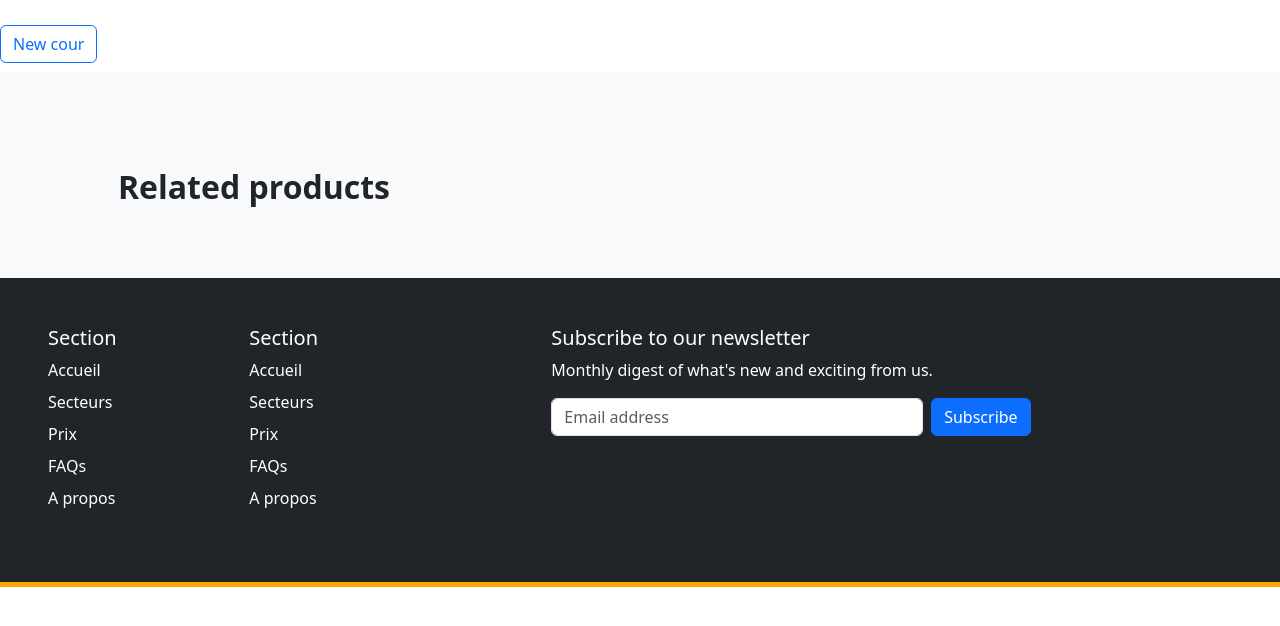
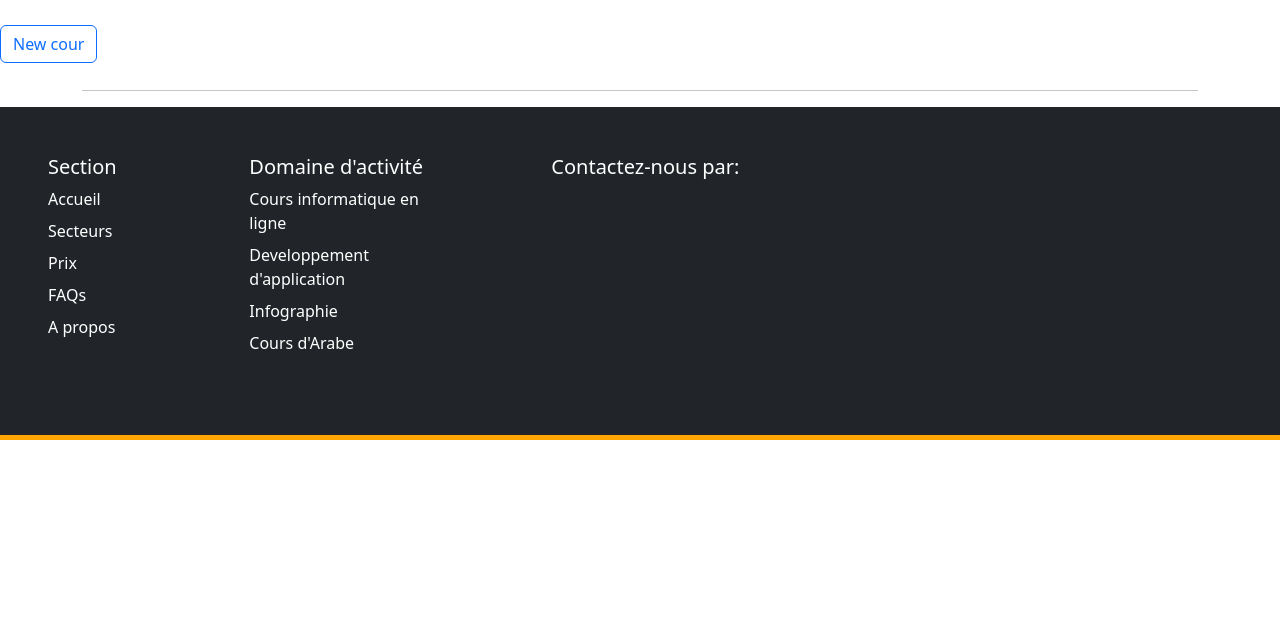
Before and after one commit to Zicrou/awformations, a Rails app: page /cours in a window 1280 px wide. Shown: the part 76-702 px from the top of the page. Run offline with Rails 7, Linux system fonts and the light colour scheme; data comes from the database, SQL or seed files in the repository; data that the repository does not hold is empty; style sheets or scripts are compiled from the project's sources; some libraries are stand-ins or nearby versions.

Commit message:
Restyled Cours Index for

```diff
--- a/app/views/cours/index.html.erb
+++ b/app/views/cours/index.html.erb
@@ -4,65 +4,24 @@
   <h1>
     <%= link_to "New cour", new_cour_path, class:"btn btn-outline-primary" %>
   </h1>
-
-
   <div id="cours">
-
-  <!-- Related items section-->
-  <section class="py-5 bg-light">
-    <div class="container px-4 px-lg-5 mt-5">
-      <h2 class="fw-bolder mb-4">Related products</h2>
-      <div class="row gx-4 gx-lg-5 row-cols-2 row-cols-md-3 row-cols-xl-3 justify-content-center">
-      <% @cours.each do |cour| %>
-        <div class="col mb-5">
-          <div class="card h-100">
-            <!-- Product image-->
-            <!--img class="card-img-top" src="https://dummyimage.com/450x300/dee2e6/6c757d.jpg" alt="..." / -->
-            <%= image_tag cour.thumbnail, class:"card-img-top", alt:"..." if cour.thumbnail.present? %>
-            <!-- Product details-->
-            <div class="card-body p-4">
-              <div class="text-center">
-                <!-- Product name-->
-                <h5 class="fw-bolder">Fancy Product</h5>
-                <!-- Product price-->
-                $40.00 - $80.00
-              </div>
+    <main style="">
+      <div class="container marketing" style="margin-top:2%;">
+        <% @cours.each do |cour| %>
+        <hr class="featurette-divider">
+          <div class="row featurette mb-4">
+            <div class="col-md-7">
+              <h2 class="featurette-heading fw-normal lh-1"><%= cour.title %><span class="text-body-secondary"> Prix: €80.00.</span></h2>
+              <p class="lead"><%= cour.description %></p>
+              <%= link_to "Voir +", cour, class:"btn btn-warning mt-auto m-2", style:"" %>
+              <%= link_to "Panier", "#", class:"btn btn-danger mt-auto m-2", style:"" %>
             </div>
-            <!-- Product actions-->
-            <div class="card-footer py-4 pt-0 border-top-0 bg-transparent">
-              <div class="text-center">
-                <!--a class="btn btn-outline-dark mt-auto mx-2" href="#">Voir +</a-->
-                <%= link_to "Voir +", cour, class:"btn btn-outline-dark mt-auto m-2", style:"" %>
-                <%= link_to "Panier", "#", class:"btn btn-outline-dark mt-auto m-2", style:"" %>
-                <!--a class="btn btn-outline-dark mt-auto" href="#">Panier</a -->
-              </div>
+            <div class="col-md-5">
+              <%= image_tag cour.thumbnail, class:"card-img-top", alt:"..." if cour.thumbnail.present? %>
             </div>
           </div>
-        </div>
-      <% end %>
+        <% end %>
+        <hr class="featurette-divider">
       </div>
-
-
-    </div>
-  </section>
-
-    <!--div class="container d-flex justify-content-center">
-    <div class="row justify-content-center">
-      <% #@cours.each do |cour| %>
-        <div class="card" style="width: 25rem; margin:2%;padding:0%; border: 3px solid #FF7733;border-top-left-radius: 2%;border-top-right-radius: 2%;">
-		      <%#= image_tag(cour.thumbnail, style:"width:auto;height:auto;", class:"card-img-top", alt:"...") if cour.thumbnail.present? %>
-          <div class="card-body">
-            <h5 class="card-title"><%#= cour.title %></h5>
-            <p class="card-text"><%#= cour.description %></p>
-            <div class="d-flex justify-content-between">
-              <%#= link_to "Voir plus...", cour, class:"btn btn-outline-primary", style:"" %>
-              <span class="fw-bold text-decoration-underline" style="border-top: 2px solid #FF7733;font-size:2rem;">89€</span>
-            </div>
-          </div>
-        </div>
-          <%#= render cour %>
-      <%# end %>
-    </div>
-    </div-->
   </div>
 </div>
--- a/app/views/shared/_footer.html.erb
+++ b/app/views/shared/_footer.html.erb
@@ -2,7 +2,7 @@
 <div class="px-5 bg-dark" style="border-bottom: 5px solid orange;">
   <footer class="py-5">
     <div class="row text-white">
-      <div class="col-6 col-md-2 mb-3">
+      <div class="col-5 col-md-2 mb-3">
         <h5>Section</h5>
         <ul class="nav flex-column">
           <li class="nav-item mb-2"><a href="#" class="nav-link p-0 text-white">Accueil</a></li>
@@ -14,26 +14,25 @@
       </div>
 
       <div class="col-6 col-md-2 mb-3">
-        <h5>Section</h5>
+        <h5>Domaine d'activité</h5>
         <ul class="nav flex-column">
-          <li class="nav-item mb-2"><a href="#" class="nav-link p-0 text-white">Accueil</a></li>
-          <li class="nav-item mb-2"><a href="#" class="nav-link p-0 text-white">Secteurs</a></li>
-          <li class="nav-item mb-2"><a href="#" class="nav-link p-0 text-white">Prix</a></li>
-          <li class="nav-item mb-2"><a href="#" class="nav-link p-0 text-white">FAQs</a></li>
-          <li class="nav-item mb-2"><a href="#" class="nav-link p-0 text-white">A propos</a></li>
+          <li class="nav-item mb-2"><a href="#" class="nav-link p-0 text-white">Cours informatique en ligne</a></li>
+          <li class="nav-item mb-2"><a href="#" class="nav-link p-0 text-white">Developpement d'application</a></li>
+          <li class="nav-item mb-2"><a href="#" class="nav-link p-0 text-white">Infographie</a></li>
+          <li class="nav-item mb-2"><a href="#" class="nav-link p-0 text-white">Cours d'Arabe</a></li>
+          <li class="nav-item mb-2"><a href="#" class="nav-link p-0 text-white"></a></li>
         </ul>
       </div>
 
       <div class="col-md-5 offset-md-1 mb-3">
-        <form>
-          <h5>Subscribe to our newsletter</h5>
-          <p>Monthly digest of what's new and exciting from us.</p>
+          <h5>Contactez-nous par: </h5>
+          <p></p>
           <div class="d-flex flex-column flex-sm-row w-100 gap-2">
-            <label for="newsletter1" class="visually-hidden">Email address</label>
-            <input id="newsletter1" type="text" class="form-control" placeholder="Email address">
-            <button class="btn btn-primary" type="button">Subscribe</button>
+            <i class="fa-brands fa-font-awesome"></i>
+            <i class="fa-solid fa-user-secret"></i>
+            <i class="fa-regular fa-bell"></i>
+            <i class="fa-solid fa-user-secret"></i>
           </div>
-        </form>
       </div>
     </div>
 </footer>
```
Also changed, not shown: app/views/cours/index_old.erb (added, +86 -0 lines), Gemfile.lock, app/javascript/application.js (line endings or trailing spaces).
